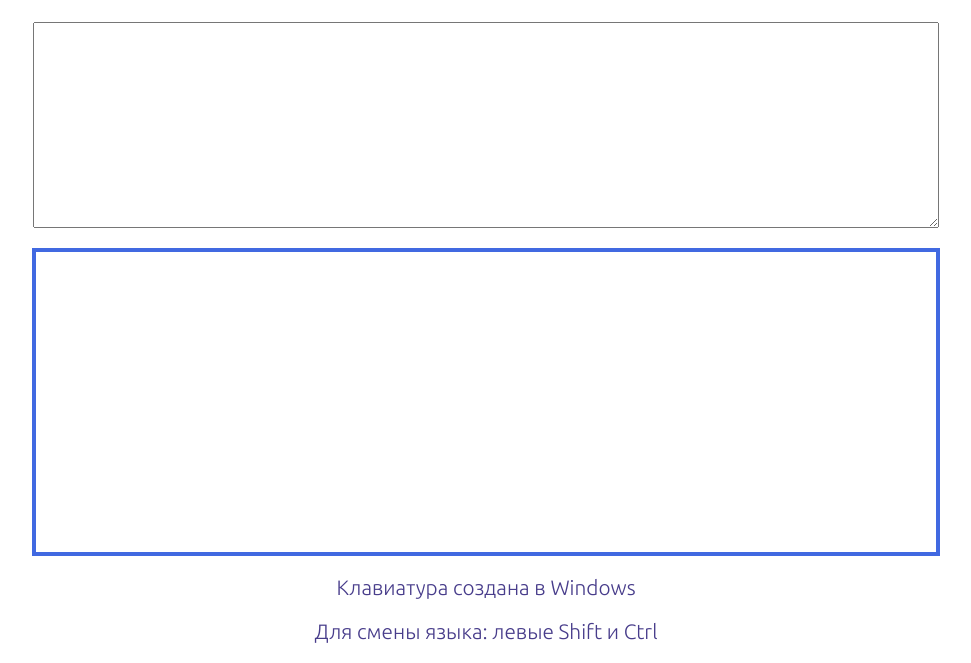
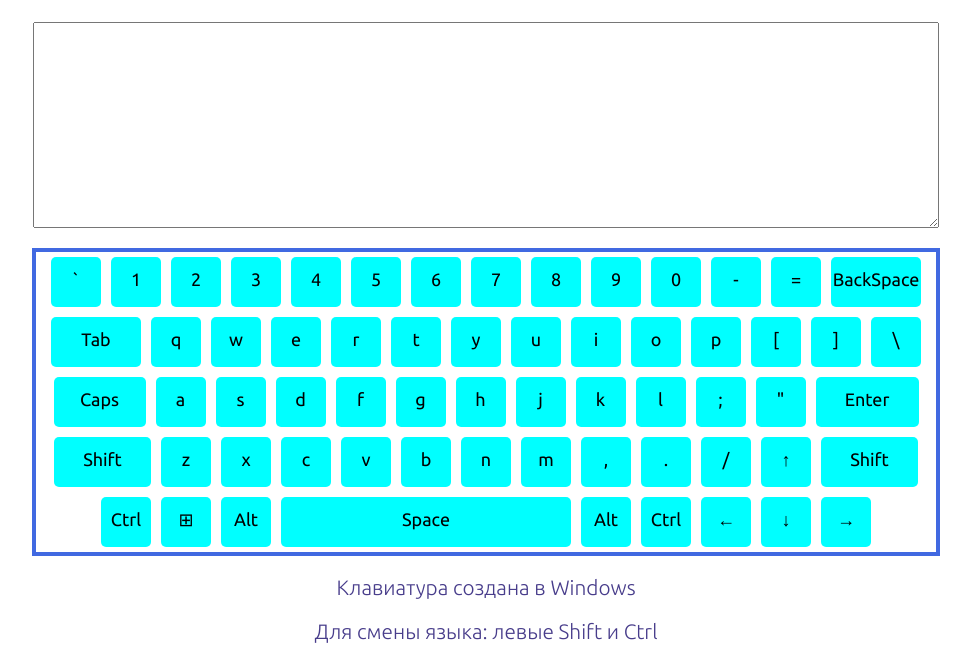
Before and after one commit to Kosteksal/keyboard, a website: page src/index.html in a window 1280 px wide. Shown: the part 137-800 px from the top of the page, without its empty margins (154-1125 px from the left). Drawn offline with Linux system fonts and the light colour scheme.

Commit message:
feat: add keyboard

```diff
--- a/src/index.js
+++ b/src/index.js
@@ -1,6 +1,14 @@
 const body = document.querySelector('body');
 
 document.addEventListener('DOMContentLoaded', builder);
+
+const buttons = [
+  ['`', '1','2','3','4','5','6','7','8','9','0','-','=','BackSpace',],
+  ['Tab','q','w','e','r','t','y','u','i','o','p','[',']','&#92;',],
+  ['Caps','a','s','d','f','g','h','j','k','l',';','"','Enter',],
+  ['Shift','z','x','c','v','b','n','m',',','.','/','&#8593;','Shift',],
+  ['Ctrl','&#8862;','Alt','Space','Alt','Ctrl','&#8592;','&#8595;','&#8594;',]
+]
 
 function builder () {
   const container = document.createElement('div');
@@ -25,4 +33,37 @@ function builder () {
   container.append(textOS);
   container.append(textLang);
 
+
+
+
+  buttons.forEach((i) => {
+    const row = document.createElement('div');
+    row.classList.add('row');
+    keyboardContainer.append(row);
+    i.forEach((e) => {
+      const button = document.createElement('div');
+      button.classList.add('button');
+      button.innerHTML = e;
+      row.append(button);
+    });
+  })
+  longer();
 }
+
+function longer () {
+  const btns = document.querySelectorAll('.button');
+  btns[13].classList.add('backspace');
+  btns[14].classList.add('tab');
+  btns[28].classList.add('caps');
+  btns[40].classList.add('enter');
+  btns[41].classList.add('shift');
+  btns[53].classList.add('shift');
+  btns[57].classList.add('space');
+  console.log(btns)
+}
+
+document.addEventListener('keydown', keyCode());
+
+function keyCode (event) {
+    console.log(event.key)
+}
--- a/src/style.css
+++ b/src/style.css
@@ -24,6 +24,9 @@
     border: 4px solid royalblue;
     margin-top: 20px;
     margin-bottom: 10px;
+    display: flex;
+    flex-direction: column;
+    align-items: center;
 }
 
 .text {
@@ -34,3 +37,44 @@
     margin-top: 10px;
     margin-bottom: 10px;
 }
+
+.row {
+    display: flex;
+}
+
+.button {
+    height: 50px;
+    width: 50px;
+    background-color: aqua;
+    margin: 5px;
+    text-align: center;
+    font-family: 'Ubuntu', sans-serif;
+    font-weight: 400;
+    font-size: 18px;
+    line-height: 250%;
+    border-radius: 5px;
+}
+
+.backspace {
+    width: 90px;
+}
+
+.tab {
+    width: 90px;
+}
+
+.caps {
+    width: 92px;
+}
+
+.enter {
+    width: 103px;
+}
+
+.shift {
+    width: 97px;
+}
+
+.space {
+    width: 290px;
+}
```
